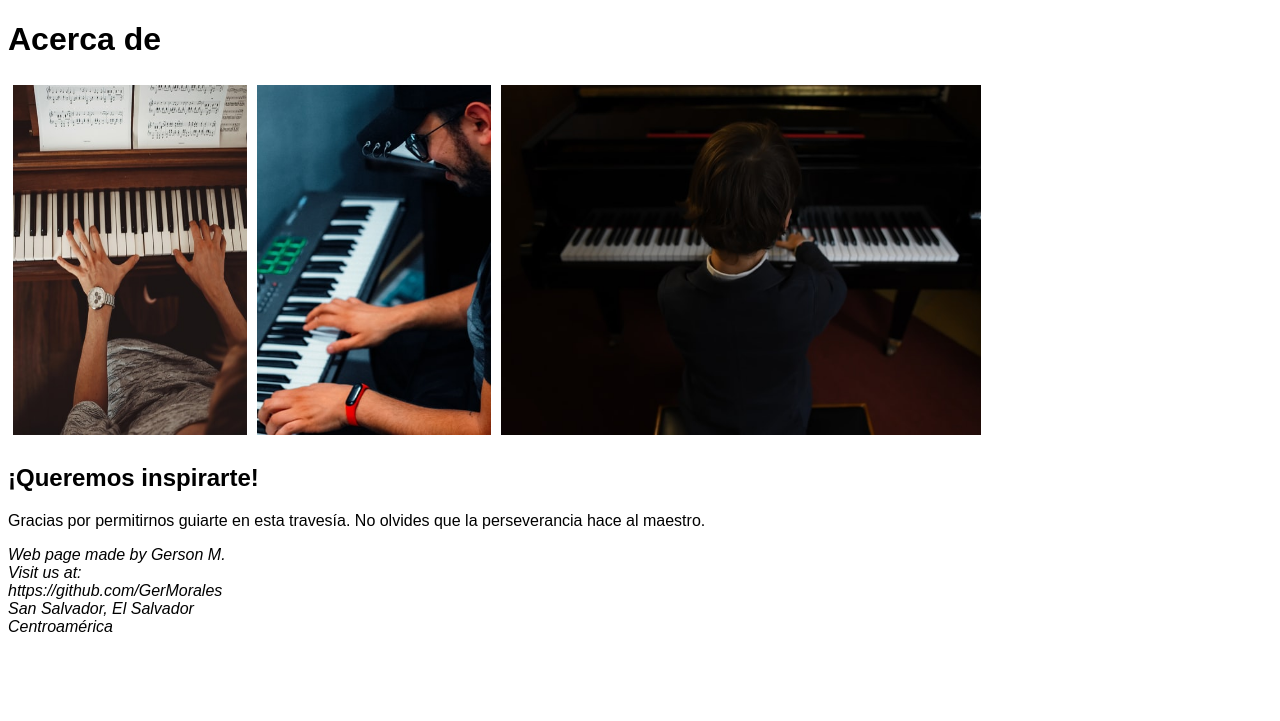
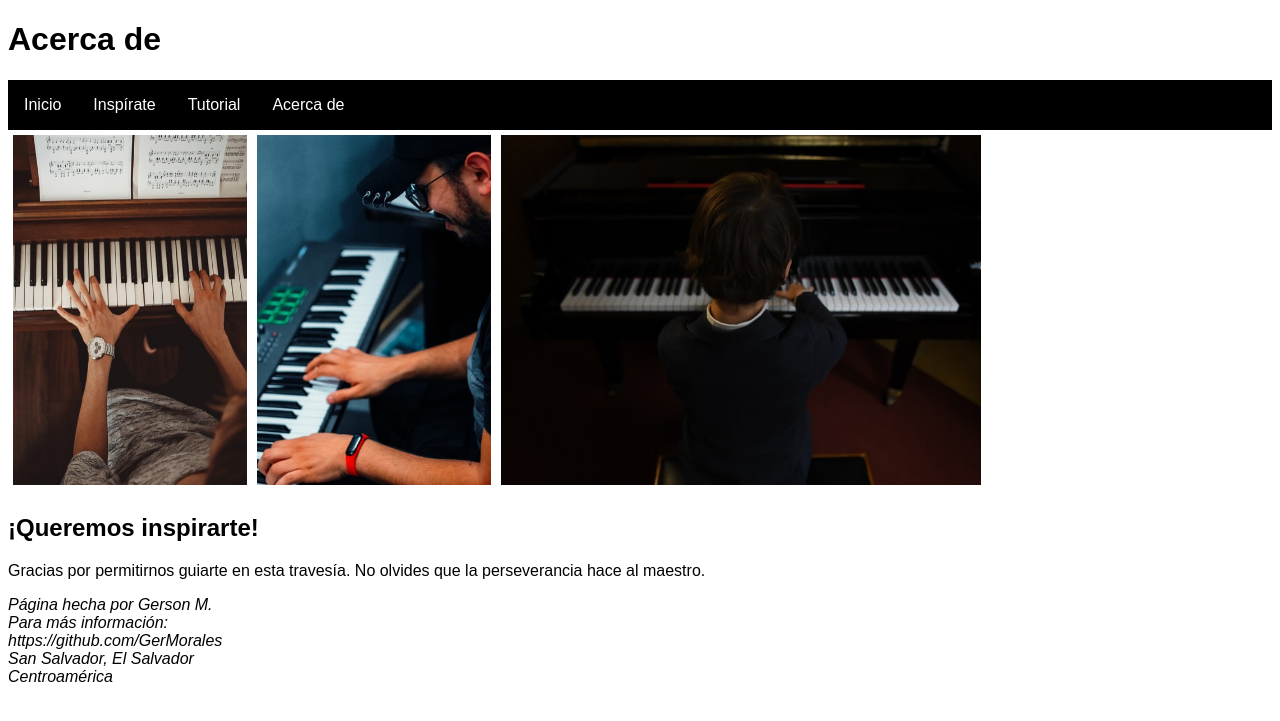
Before and after one commit to GerMorales/pianoLearn, a Python web app: template templates/about.html in a window 1280 px wide. Shown: the top 721 px of the page. Run offline with Jinja, Linux system fonts and the light colour scheme; the template is opened without the code that fills it, so the values that code supplies are empty; some web fonts are replaced.

Commit message:
made some comments

```diff
--- a/templates/about.html
+++ b/templates/about.html
@@ -8,6 +8,12 @@
 </head>
 <body>
     <h1>Acerca de</h1>
+    <ul>
+      <li><a href="index.html">Inicio</a></li>
+      <li><a href="index.html#inspirate">Inspírate</a></li>
+      <li><a href="index.html#tutorial">Tutorial</a></li>
+      <li><a href="about.html">Acerca de</a></li>
+    </ul>
     <div class="row">
         <div class="column">
           <img src="foto2.jpg" alt="Persona tocando piano" style="width:233.8px;height:350px";>
@@ -19,11 +25,12 @@
             <img src="foto5.jpg" alt="Nino tocando el piano" style="width:480.5px;height:350px">
         </div>
     </div>
+    <!--Sección 1, información de contacto-->
     <h2>¡Queremos inspirarte!</h2>
     <p>Gracias por permitirnos guiarte en esta travesía. No olvides que la perseverancia hace al maestro.</p>
     <address>
-        Web page made by Gerson M.<br>
-        Visit us at:<br>
+        Página hecha por Gerson M.<br>
+        Para más información:<br>
         https://github.com/GerMorales<br>
         San Salvador, El Salvador<br>
         Centroamérica
--- a/templates/style.css
+++ b/templates/style.css
@@ -7,7 +7,7 @@ ul {
   margin: 0;
   padding: 0;
   overflow: hidden;
-  background-color: #333333;
+  background-color: rgb(0, 0, 0);
 }
 
 li {
```
Also changed, not shown: templates/index.html (+10 -11 lines).
